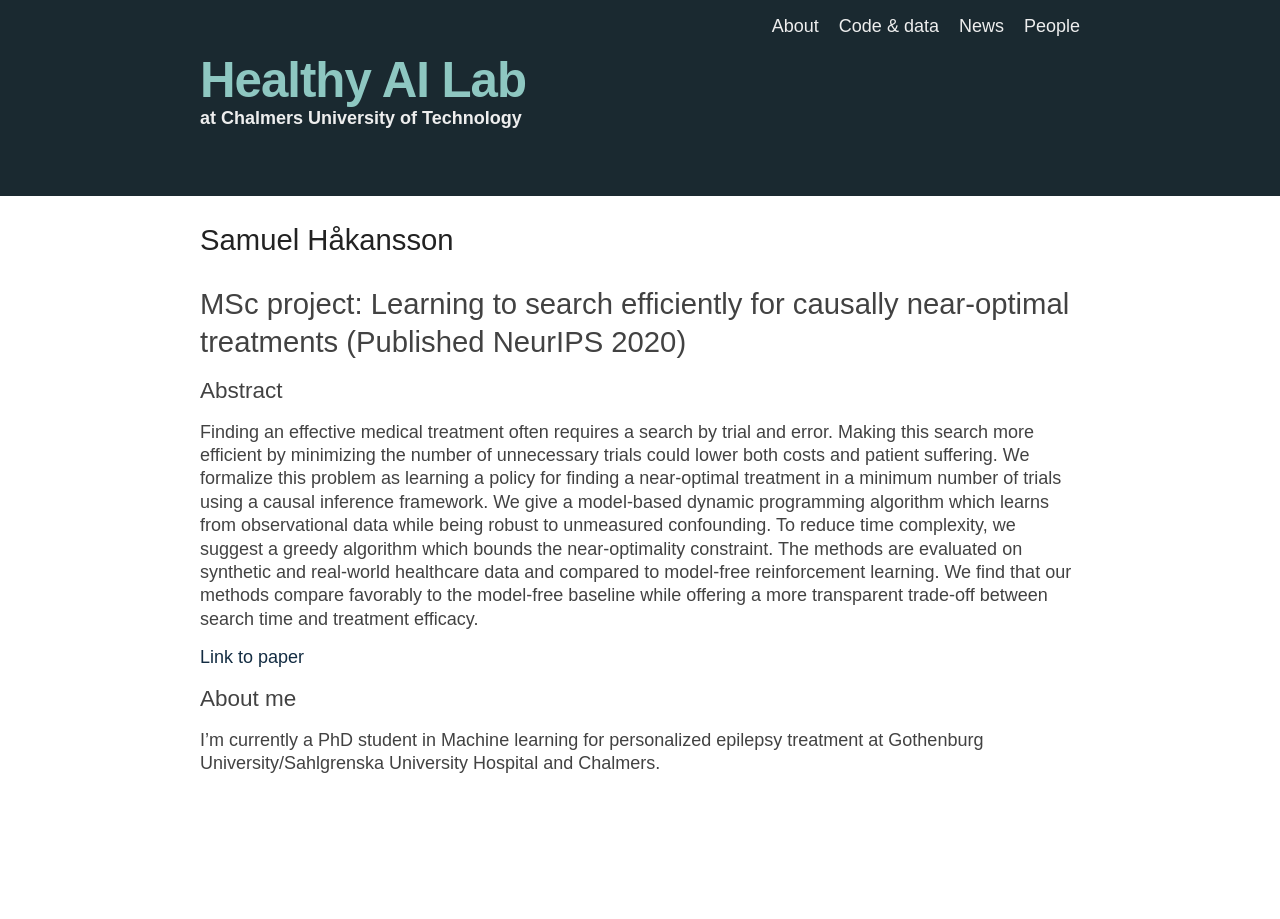
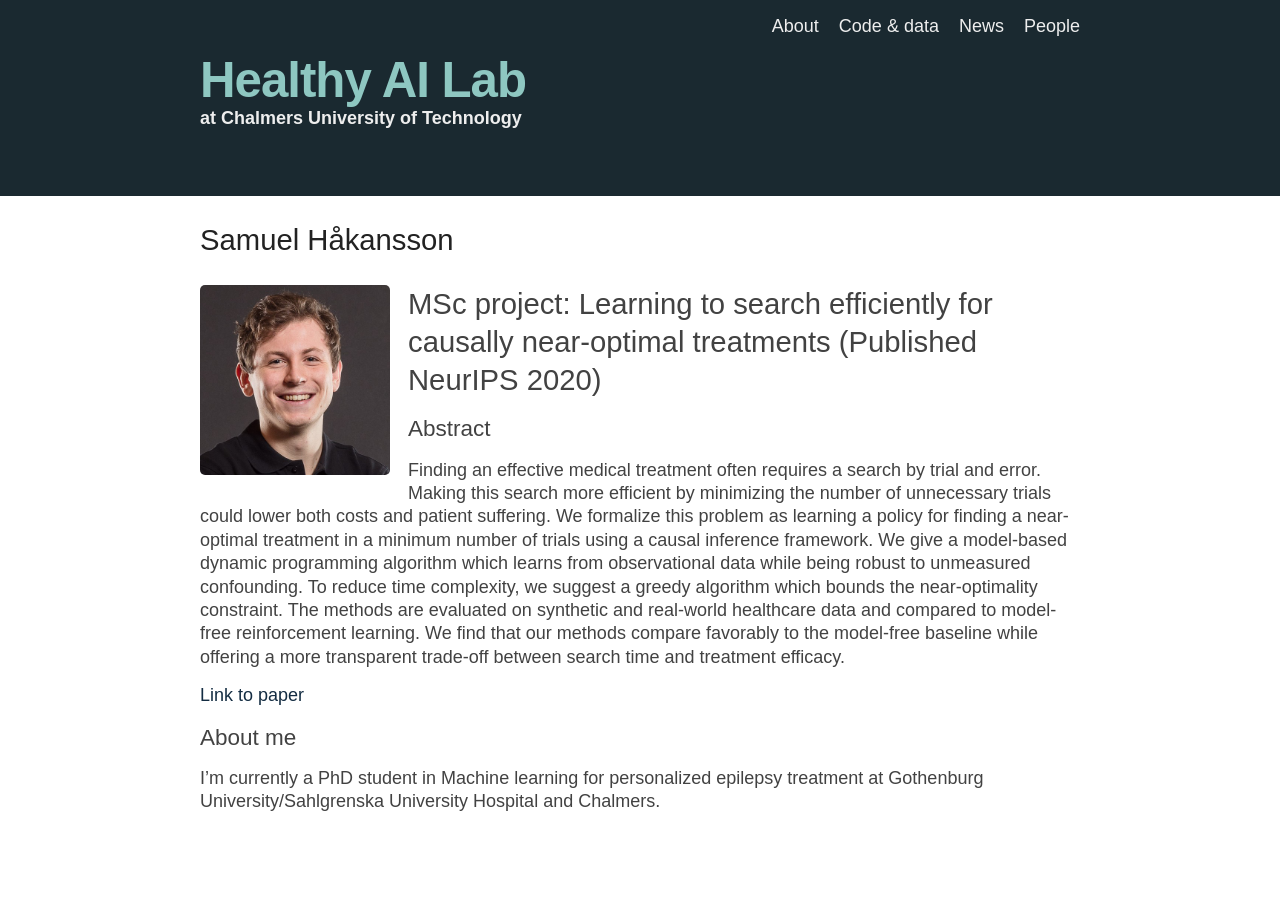
Before and after one commit to Healthy-AI/healthy-ai.github.io, a Jekyll site: the page built from _people/samuel.markdown, in a window 1280 px wide. Built offline with Jekyll 4.4.1, drawn with Linux system fonts in a browser that asks for light colours.

Commit message:
Update samuel.markdown
Added picture

```diff
--- a/_people/samuel.markdown
+++ b/_people/samuel.markdown
@@ -7,6 +7,7 @@ image: /assets/people/samuel.jpeg
 position: 'MSc student'
 status: 'former'
 ---
+![Samuel](/assets/people/samuel.jpeg){:class="people-profile-image"}
 
 ### MSc project: Learning to search efficiently for causally near-optimal treatments (Published NeurIPS 2020)
 
```
